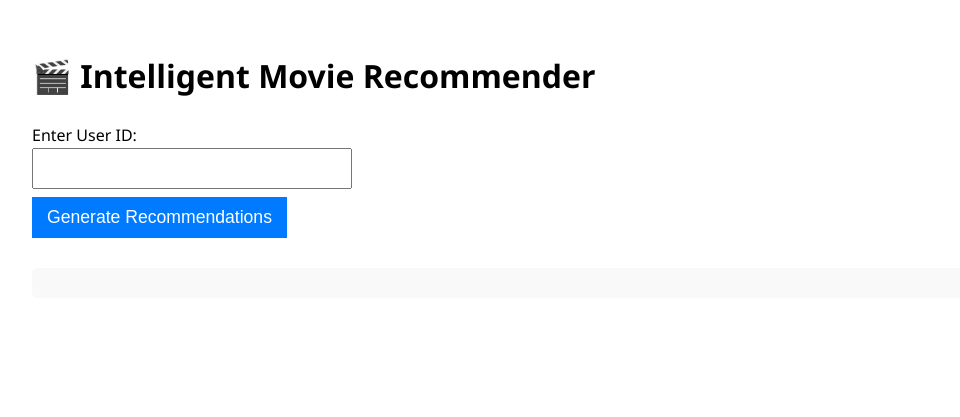
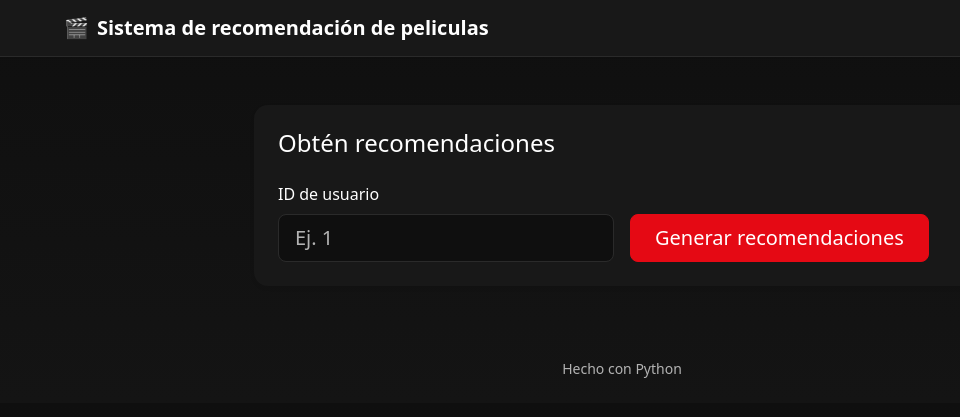
Before and after one commit to Joselito17821/proyecto-logYrepresentacionIII, a Flask app: page / in a window 1280 px wide. Shown: the top 417 px of the page, without its empty margins (18-978 px from the left). Run offline with Flask 3, Linux system fonts and the light colour scheme; parts of the project's set-up code (start-up, migrations or seed data) failed here and were passed over.

Commit message:
Refactor project configuration and improve HTML templates for better readability and error handling

```diff
--- a/web/app.py
+++ b/web/app.py
@@ -4,22 +4,46 @@ import os
 sys.path.append(os.path.abspath(os.path.join(os.path.dirname(__file__), '..')))
 
 from flask import Flask, request, jsonify, render_template
+
 import pandas as pd
 from src.preprocessing import filter_data
 from src.collaborative_filtering import train_svd_model
 from src.topn_recommendation import get_top_n
 
-app = Flask(__name__)
+app = Flask(
+    __name__,
+    template_folder='templates',
+    static_folder='static',
+    static_url_path='/static',
+)
 
-# Carga los ratings y metadatos de películas
+# Auto-reload plantillas y sin caché en dev
+app.config.update(
+    TEMPLATES_AUTO_RELOAD=True,
+    SEND_FILE_MAX_AGE_DEFAULT=0,
+)
+app.jinja_env.auto_reload = True
+
+# Versión de assets para bustear caché del navegador
+@app.context_processor
+def inject_asset_version():
+    try:
+        v = int(os.path.getmtime(os.path.join(app.static_folder, 'styles.css')))
+    except Exception:
+        v = 1
+    return {'asset_v': v}
+
+@app.after_request
+def no_cache(resp):
+    resp.headers['Cache-Control'] = 'no-store, no-cache, must-revalidate, max-age=0'
+    resp.headers['Pragma'] = 'no-cache'
+    return resp
+
+# Datos
 ratings = pd.read_csv("../data/ratings.csv")
 movies_df = pd.read_csv("../data/movies.csv")
 movie_id_to_title = dict(zip(movies_df["movieId"], movies_df["title"]))
-
-# Filtra los datos para acelerar el entrenamiento
 filtered_ratings = filter_data(ratings, min_user_ratings=20, min_movie_ratings=50)
-
-# Entrena el modelo con datos filtrados y calcula Top-N
 model, predictions = train_svd_model(filtered_ratings)
 top_n = get_top_n(predictions, n=5)
 
--- /dev/null
+++ b/web/static/styles.css
@@ -0,0 +1,73 @@
+/* Netflix-like dark theme */
+:root {
+  --nf-bg-top: #0f0f0f;
+  --nf-bg-bottom: #141414;
+  --nf-surface: #181818;
+  --nf-border: #2a2a2a;
+  --nf-text: #ffffff;
+  --nf-text-muted: #b3b3b3;
+  --nf-red: #e50914;
+  --nf-red-hover: #b20710;
+  --nf-red-focus: rgba(229, 9, 20, 0.35);
+}
+
+body {
+  color-scheme: dark;
+  color: var(--nf-text);
+  background: linear-gradient(180deg, var(--nf-bg-top), var(--nf-bg-bottom));
+}
+
+/* Navbar en oscuro aunque tenga bg-white en el markup */
+.navbar.bg-white {
+  background-color: var(--nf-surface) !important;
+  border-color: var(--nf-border) !important;
+}
+.navbar-brand { color: var(--nf-text); font-size: 1.25rem; }
+
+/* Tarjetas y listas */
+.card {
+  background-color: var(--nf-surface);
+  border-radius: 14px;
+  color: var(--nf-text);
+}
+.list-group-item {
+  background-color: var(--nf-surface);
+  border-color: var(--nf-border);
+  padding: .9rem 1rem;
+  color: var(--nf-text);
+}
+
+/* Inputs en modo oscuro */
+.form-control {
+  background-color: #0f0f0f;
+  border: 1px solid var(--nf-border);
+  color: var(--nf-text);
+}
+.form-control::placeholder { color: var(--nf-text-muted); }
+.form-control:focus {
+  background-color: #0f0f0f;
+  border-color: var(--nf-red);
+  box-shadow: 0 0 0 .25rem var(--nf-red-focus);
+  color: var(--nf-text);
+}
+
+/* Botón primario rojo Netflix */
+.btn-primary {
+  background-color: var(--nf-red);
+  border-color: var(--nf-red);
+}
+.btn-primary:hover,
+.btn-primary:focus {
+  background-color: var(--nf-red-hover);
+  border-color: var(--nf-red-hover);
+}
+.btn-primary:focus { box-shadow: 0 0 0 .25rem var(--nf-red-focus); }
+.btn-link { color: var(--nf-red); }
+.btn-link:hover { color: #ff0f1a; }
+
+/* Badge de score en rojo */
+.badge.bg-success-subtle { background-color: rgba(229, 9, 20, 0.15); }
+.text-success-emphasis { color: var(--nf-red); }
+
+/* Detalles de tono */
+.text-muted { color: var(--nf-text-muted) !important; }
--- /dev/null
+++ b/web/templates/base.html
@@ -0,0 +1,27 @@
+
+<!doctype html>
+<html lang="es">
+<head>
+  <meta charset="utf-8" />
+  <meta name="viewport" content="width=device-width, initial-scale=1" />
+  <title>{{ title or "Sistema de recomendación de peliculas" }}</title>
+  <link href="https://cdn.jsdelivr.net/npm/bootstrap@5.3.3/dist/css/bootstrap.min.css" rel="stylesheet" />
+  <!-- cache-busting con ?v={{ asset_v }} -->
+  <link href="{{ url_for('static', filename='styles.css', v=asset_v) }}" rel="stylesheet" />
+</head>
+<body>
+  <nav class="navbar navbar-expand-lg bg-white border-bottom sticky-top shadow-sm">
+    <div class="container">
+      <span class="navbar-brand fw-bold"><span class="me-2">🎬</span>Sistema de recomendación de peliculas</span>
+    </div>
+  </nav>
+
+  <main class="container my-5">
+    {% block content %}{% endblock %}
+  </main>
+
+  <footer class="text-center text-muted small py-4">Hecho con Python</footer>
+  <script src="https://cdn.jsdelivr.net/npm/bootstrap@5.3.3/dist/js/bootstrap.bundle.min.js"></script>
+  {% block scripts %}{% endblock %}
+</body>
+</html>
--- a/web/templates/index.html
+++ b/web/templates/index.html
@@ -1,44 +1,60 @@
-<!DOCTYPE html>
-<html lang="en">
-  <head>
-    <meta charset="UTF-8" />
-    <title>Movie Recommendation Interface</title>
-    <style>
-      body { font-family: "Segoe UI", sans-serif; margin: 50px; line-height: 1.6; }
-      input { width: 300px; padding: 8px; font-size: 1.1em; }
-      button { font-size: 1.1em; cursor: pointer; background-color: #007bff; color: white; border: none; padding: 10px 15px; margin-top: 8px; }
-      button:hover { background-color: #0056b3; }
-      .results { margin-top: 30px; background-color: #f9f9f9; padding: 15px; border-radius: 5px; }
-    </style>
+{% extends "base.html" %}
+{% block content %}
+<div class="row justify-content-center">
+  <div class="col-12 col-lg-8">
+    <div class="card shadow-sm border-0">
+      <div class="card-body p-4">
+        <h2 class="h4 mb-4">Obtén recomendaciones</h2>
+        <form id="recoForm" class="row g-3 align-items-end" onsubmit="getRecommendations(event)">
+          <div class="col-sm-6">
+            <label for="userId" class="form-label">ID de usuario</label>
+            <input id="userId" name="userId" type="number" min="1" required class="form-control form-control-lg" placeholder="Ej. 1" />
+          </div>
+          <div class="col-sm-auto">
+            <button class="btn btn-primary btn-lg px-4" type="submit">Generar recomendaciones</button>
+          </div>
+        </form>
+      </div>
+    </div>
+
+    <div class="card shadow-sm border-0 mt-4 d-none" id="resultsCard">
+      <div class="card-body p-4">
+        <h3 class="h5 mb-3">Películas recomendadas</h3>
+        <div id="resultsContent" class="text-muted">Cargando...</div>
+      </div>
+    </div>
+  </div>
+</div>
+{% endblock %}
+
+{% block scripts %}
 <script>
 async function getRecommendations(event) {
   event.preventDefault();
   const userId = document.getElementById("userId").value.trim();
-        const output = document.querySelector(".results");
-        output.innerHTML = "Cargando...";
+  const card = document.getElementById("resultsCard");
+  const content = document.getElementById("resultsContent");
+  card.classList.remove("d-none");
+  content.innerHTML = "Cargando...";
   try {
-          const response = await fetch(`/api/recommend?userId=${encodeURIComponent(userId)}`);
-          const data = await response.json();
-          const listHtml = (data.recommendations || [])
-            .map((rec) => `<li>${rec.movieTitle} — Score: ${rec.score}</li>`)
-            .join("");
-          output.innerHTML = (data.recommendations && data.recommendations.length > 0)
-            ? `<h2>Recommended Movies</h2><ul>${listHtml}</ul>`
-            : "<p>No recommendations found for this user.</p>";
+    const res = await fetch(`/api/recommend?userId=${encodeURIComponent(userId)}`);
+    if (!res.ok) throw new Error("HTTP " + res.status);
+    const data = await res.json();
+    const recs = Array.isArray(data.recommendations) ? data.recommendations : [];
+    if (recs.length === 0) {
+      content.innerHTML = "<p>No se encontraron recomendaciones para este usuario.</p>";
+      return;
+    }
+    const list = recs.map(r => (
+      `<li class="list-group-item d-flex justify-content-between align-items-center">
+         <span>${r.movieTitle}</span>
+         <span class="badge bg-success-subtle text-success-emphasis rounded-pill">Score: ${Number(r.score).toFixed(2)}</span>
+       </li>`
+    )).join("");
+    content.innerHTML = `<ul class="list-group list-group-flush">${list}</ul>`;
   } catch (e) {
-          output.innerHTML = "<p style='color:red;'>Error obteniendo recomendaciones.</p>";
+    content.innerHTML = "<p class='text-danger'>Error obteniendo recomendaciones.</p>";
   }
 }
 </script>
-  </head>
-  <body>
-    <h1>🎬 Intelligent Movie Recommender</h1>
-    <form onsubmit="getRecommendations(event)">
-      <label for="userId">Enter User ID:</label><br />
-      <input type="text" id="userId" name="userId" required />
-      <br />
-      <button type="submit">Generate Recommendations</button>
-    </form>
-    <div class="results"></div>
-  </body>
-</html>
+{% endblock %}
```
Also changed, not shown: web/templates/results.html (+30 -27 lines). Lines whose indentation alone changed are shown as unchanged.
